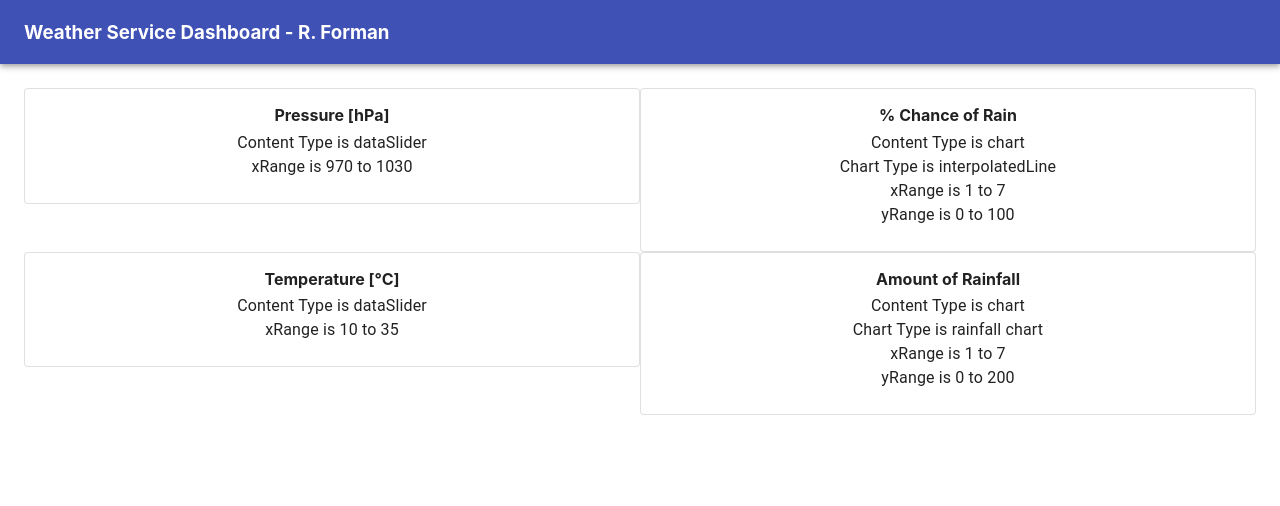
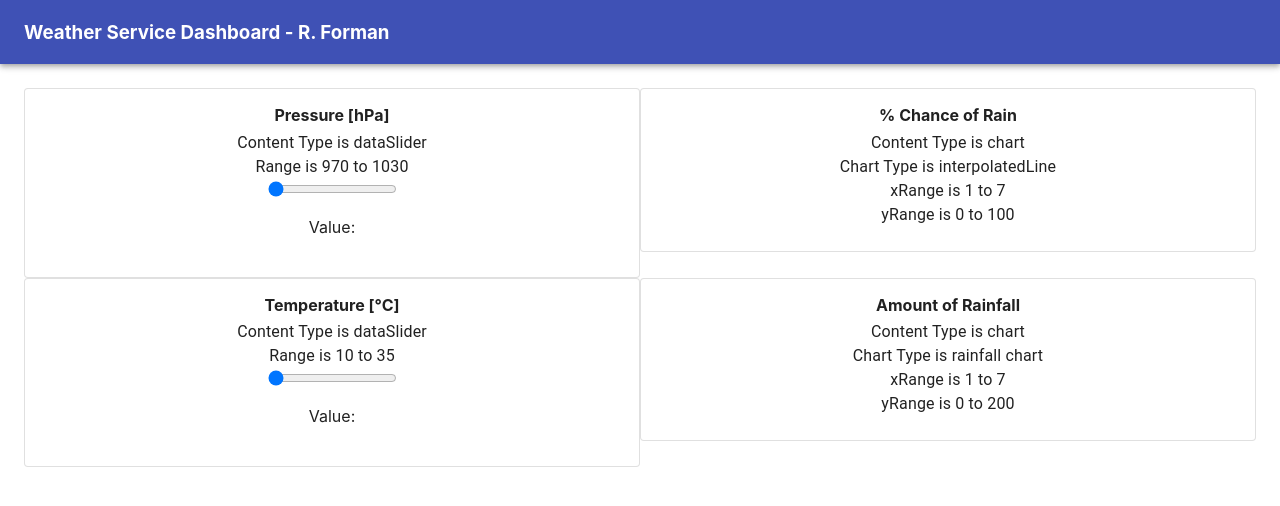
Before and after one commit to rforman9/WeatherDash, a React (Create React App) app: page / in a window 1280 px wide. Shown: the top 506 px of the page. Built offline with nearby package versions, Linux system fonts and the light colour scheme; no server answers.

Commit message:
adding sliders

```diff
--- a/src/components/Chart.js
+++ b/src/components/Chart.js
@@ -4,7 +4,7 @@ import Typography from '@material-ui/core/Typography';
 import CardContent from '@material-ui/core/CardContent';
 // import CartActions from '@material-ui/core/CardActions';
 
-const Chart = (props) => {
+const Chart = (props, chartData) => {
   return (
     <div>
       { props.contentType === "bar chart" || "line chart" ? (
--- a/src/components/DataSlider.js
+++ b/src/components/DataSlider.js
@@ -4,7 +4,8 @@ import Typography from '@material-ui/core/Typography';
 import CardContent from '@material-ui/core/CardContent';
 // import CartActions from '@material-ui/core/CardActions';
 
-const DataSlider = (props) => {
+let DataSlider = (props) => {
+
   return (
     <div>
       { props.contentType === "dataSlider" ? (
@@ -17,8 +18,12 @@ const DataSlider = (props) => {
               Content Type is {props.contentType}
             </Typography>
             <Typography component="p">
-              xRange is {props.xRangeLo} to {props.xRangeHi}
+              Range is {props.xRangeLo} to {props.xRangeHi}
             </Typography>
+            <div className="slidecontainer">
+              <input class="slider" id={props.contentName} type="range" min={props.xRangeLo} max={props.xRangeHi} defaultValue={props.xRangeLo} step="1" />
+              <p>Value: <span id={props.contentName + "val"}></span></p>
+            </div>
           </CardContent>
         </Card>
       ) : console.log("no dataslider content")}
--- a/src/components/DisplayDashboard.js
+++ b/src/components/DisplayDashboard.js
@@ -45,7 +45,7 @@ class DisplayDashboard extends Component {
 
   CardMaker(sectionData) {
     switch (sectionData.contentType) {
-      case "chart":
+      case "rainfall chart":
         return Chart(sectionData, this.state.rainfallByDay);
       case "dataSlider":
         return DataSlider(sectionData);
```
